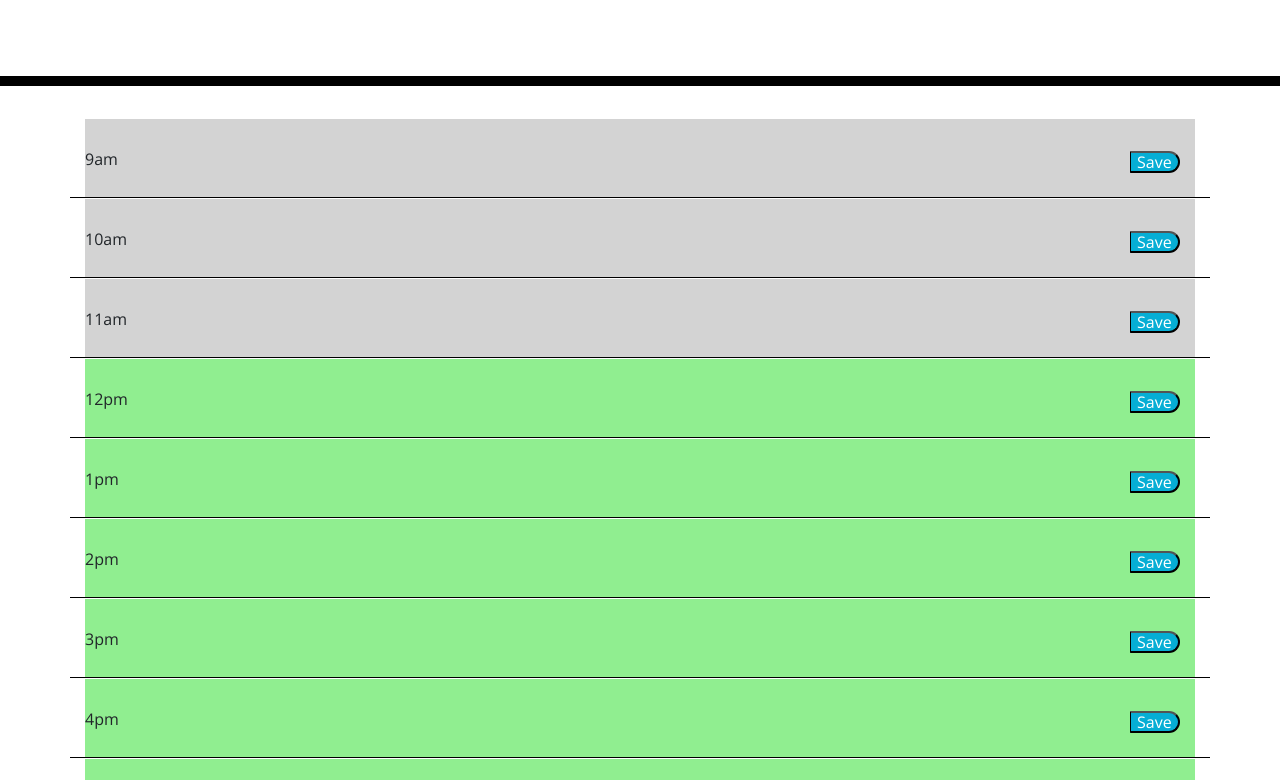
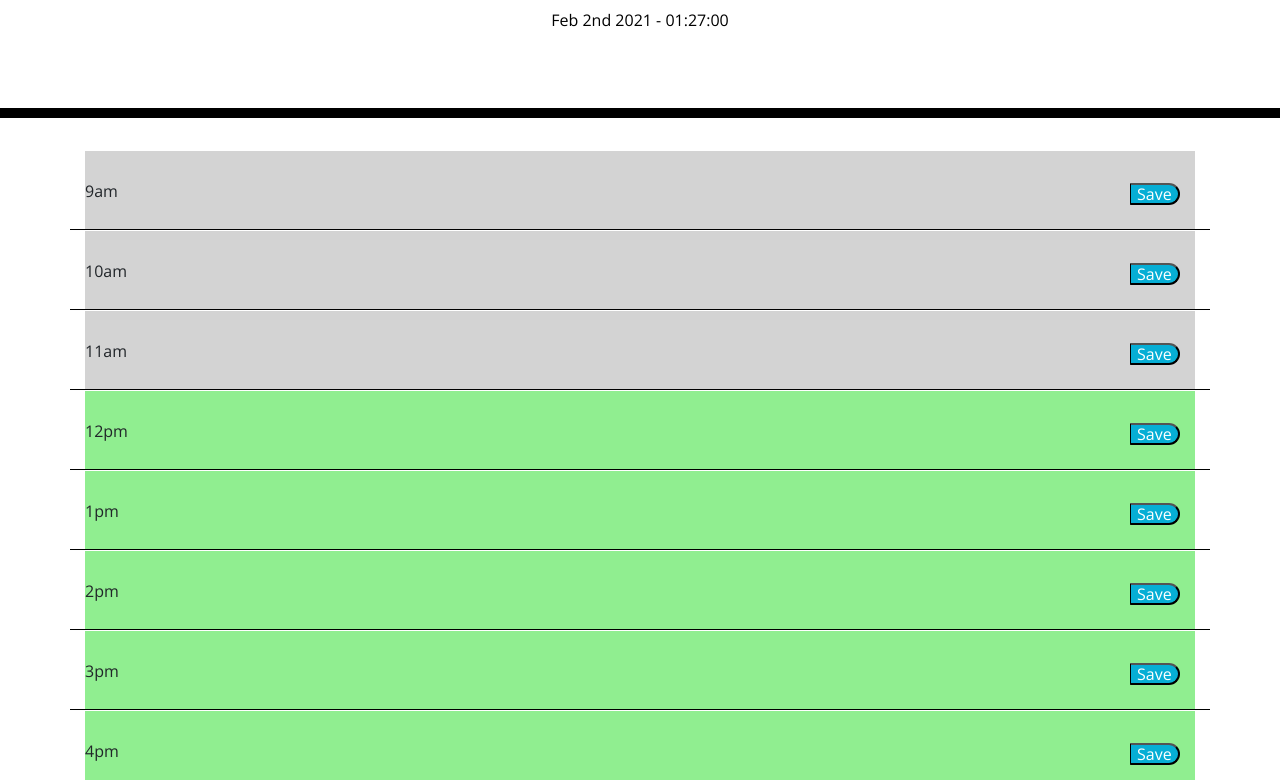
Before and after one commit to Yousef95-lab/Schedule, a plain HTML site: page index.html in a window 1280 px wide. Shown: the part 182-962 px from the top of the page. Drawn offline with nearby package versions, Linux system fonts and the light colour scheme.

Commit message:
4th commit I got the timer working

```diff
--- a/Assets/Javascript/Javascript/script.js
+++ b/Assets/Javascript/Javascript/script.js
@@ -1,3 +1,10 @@
+var today = $("#currentDay");
+
+setInterval(function () {
+    today.text(moment().format("MMM Do YYYY - hh:mm:ss"));
+}, 1000);
+
+
 let hour=$(this).attr("data-hour");
 $(".saveBtn").on("click", SaveIt);
 function SaveIt() {
--- a/index.html
+++ b/index.html
@@ -5,7 +5,7 @@
     <meta name="viewport" content="width=device-width, initial-scale=1.0" />
     <meta http-equiv="X-UA-Compatible" content="ie=edge" />
 
-    <script src="https://cdnjs.cloudflare.com/ajax/libs/moment.js/2.24.0/moment.min.js"></script>
+
 
     <link
       rel="stylesheet"
```
